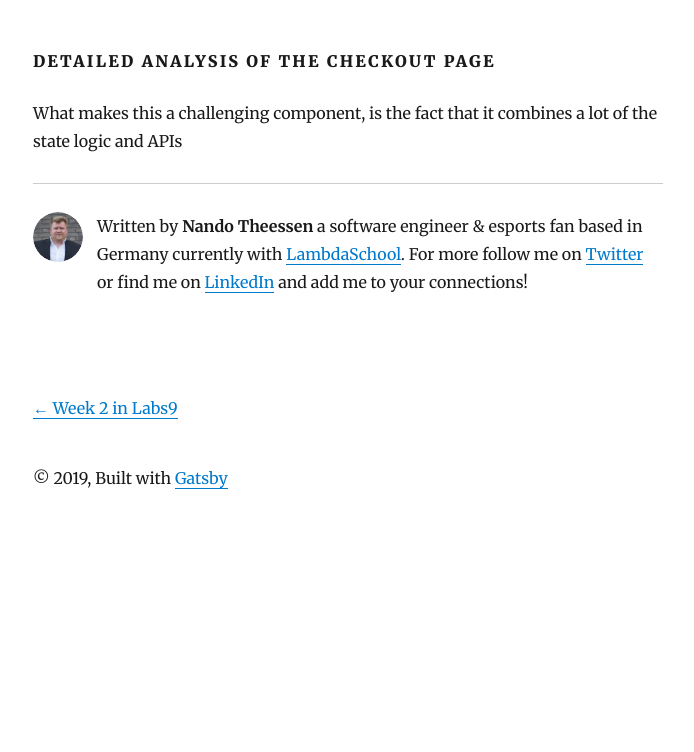
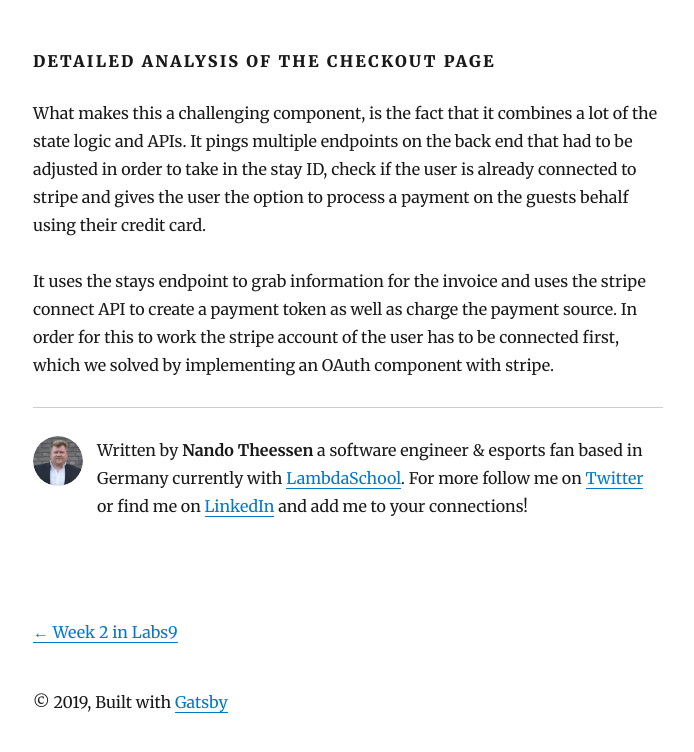
Before and after one commit to NandoTheessen/personal-blog, a Gatsby site: page /dev-journal-week3/ in a window 1280 px wide. Shown: the part 2062-2814 px from the top of the page, without its empty margins (292-986 px from the left). Before the commit the page ends 2596 px from the top, so only its background shows below. Built offline with nearby package versions, Linux system fonts and the light colour scheme; Gatsby itself is replaced by a stand-in of ours; some packages are replaced by stand-ins of ours.

Commit message:
Add detailed analysis of the checkout page2

```diff
--- a/content/blog/dev-journal-week3/index.md
+++ b/content/blog/dev-journal-week3/index.md
@@ -49,4 +49,12 @@ in order to create the stripe connect charges and implement stripe OAuth for cus
 
 #### Detailed Analysis of the Checkout Page
 
-What makes this a challenging component, is the fact that it combines a lot of the state logic and APIs
+What makes this a challenging component, is the fact that it combines a lot of the state logic and APIs.
+It pings multiple endpoints on the back end that had to be adjusted in order to take in the stay ID,
+check if the user is already connected to stripe and gives the user the option to process a payment on the
+guests behalf using their credit card.
+
+It uses the stays endpoint to grab information for the invoice and uses the stripe connect API to create a payment
+token as well as charge the payment source.
+In order for this to work the stripe account of the user has to be connected first, which we solved by implementing
+an OAuth component with stripe.
```
